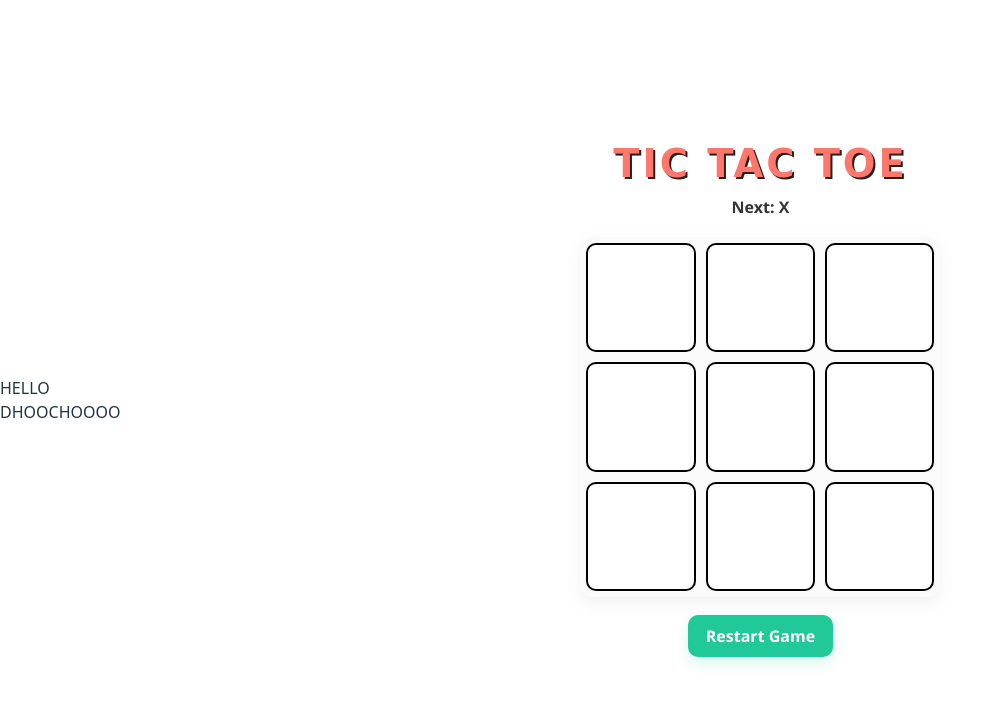
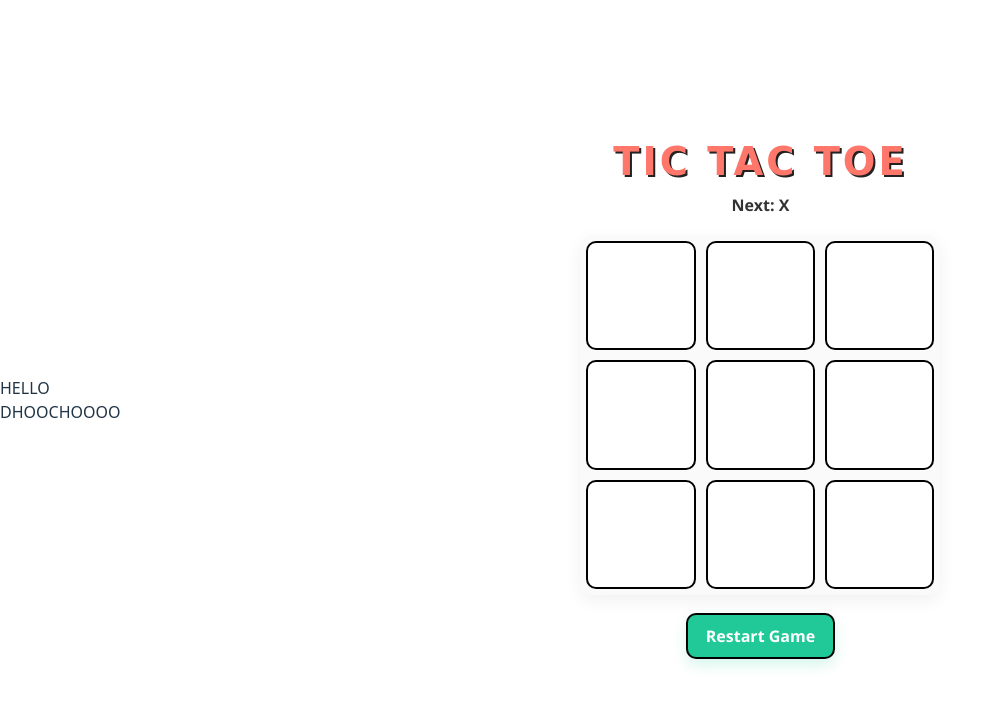
Before and after one commit to varshaa-2003/TicTacToe, a React (Vite) app in the folder tic-tac-toe/: page / in a window 1280 px wide. Shown: the top 708 px of the page, without its empty margins (0-996 px from the left). Built offline with nearby package versions, Linux system fonts and the light colour scheme.

Commit message:
Update restrt button

```diff
--- a/tic-tac-toe/src/App.jsx
+++ b/tic-tac-toe/src/App.jsx
@@ -122,7 +122,7 @@ function App() {
         width={width}
         height={height}
         recycle={false}
-        numberOfPieces={300}
+        numberOfPieces={3000}
       />
    )}
 
@@ -221,12 +221,21 @@ function App() {
             style={{
               padding: "10px 18px",
               borderRadius: 10,
-              border: "none",
+              border: "2px solid #000",
               background: "#20c997",
               color: "#fff",
               fontWeight: 600,
               cursor: "pointer",
               boxShadow: "0 6px 14px rgba(32,201,151,0.18)",
+              transition: "transform 0.2s ease, box-shadow 0.2s ease",
+             }}
+             onMouseEnter={(e) => {
+             e.currentTarget.style.transform = "scale(1.05)";
+             e.currentTarget.style.boxShadow = "0 0 20px rgba(32,201,151,0.6)";
+            }}
+            onMouseLeave={(e) => {
+              e.currentTarget.style.transform = "none";
+              e.currentTarget.style.boxShadow = "0 6px 14px rgba(32,201,151,0.18)";
             }}
           >
             Restart Game
@@ -237,21 +246,4 @@ function App() {
     </>
   );
 }
-const buttonStyle = {
-  marginTop: "20px",
-  padding: "10px 20px",
-  fontSize: "18px",
-  backgroundColor: "#007bff",
-  color: "white",
-  border: "none",
-  borderRadius: "10px",
-  cursor: "pointer",
-  transition: "all 0.3s ease-in-out",
-  boxShadow: "0 4px 10px rgba(0, 123, 255, 0.3)",
-};
-
-const buttonHoverStyle = {
-  transform: "scale(1.1)",
-  boxShadow: "0 0 20px rgba(0, 123, 255, 0.8)",
-};
 export default App;
```
